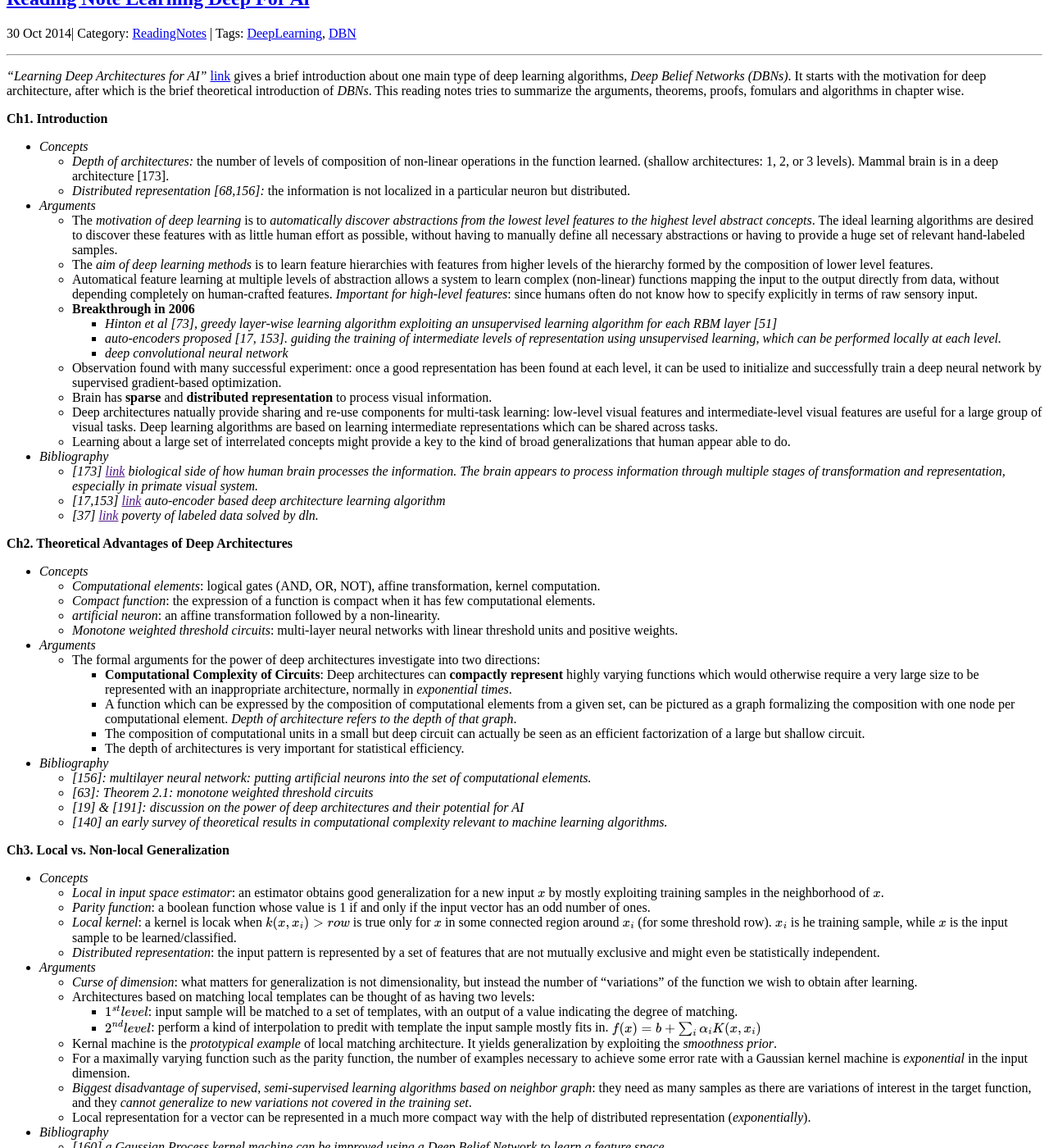
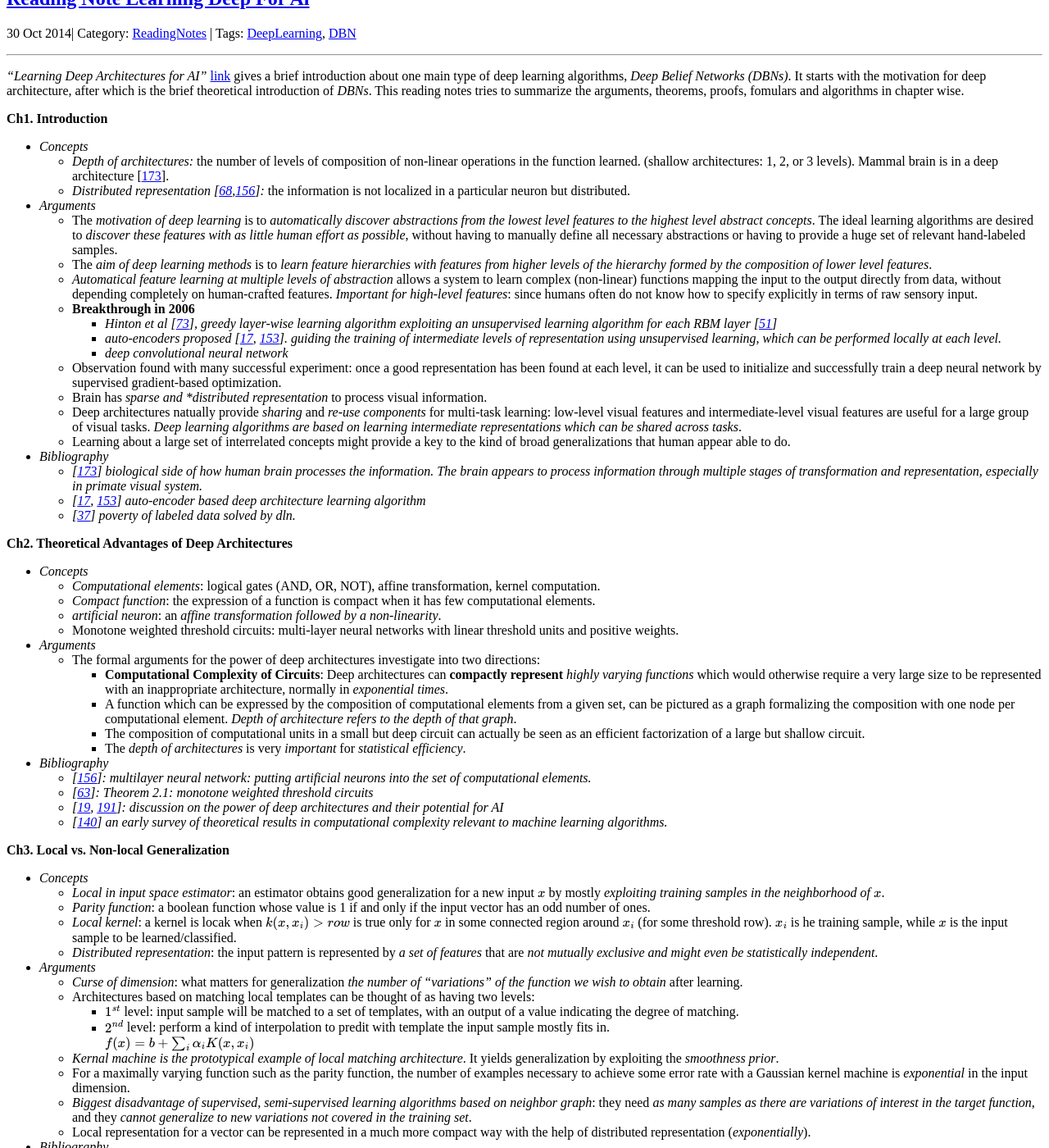
Before and after one commit to 0xAS/0xas.github.com, a Jekyll site: the page built from _posts/2014-10-30-Reading-Note-Learning-Deep-for-AI.md, in a window 1280 px wide and 1400 px high, scrolled down 265 px. Shown: the whole window at 82% size. Built offline with Jekyll 4.4.1, drawn with Linux system fonts in a browser that asks for light colours; formulas are drawn with MathJax 3; comment, search, counter and statistics services are not loaded; some of the changed text lies outside the part shown.

Commit message:
edit for the links and highlighted some texts

```diff
--- a/_posts/2014-10-30-Reading-Note-Learning-Deep-for-AI.md
+++ b/_posts/2014-10-30-Reading-Note-Learning-Deep-for-AI.md
@@ -10,91 +10,91 @@ tags : [DeepLearning, DBN]
 **Ch1. Introduction**
 
 - *Concepts*
-    + *Depth of architectures:* the number of levels of composition of non-linear operations in the function learned. (shallow architectures: 1, 2, or 3 levels). Mammal brain is in a deep architecture [173].
-    + *Distributed representation [68,156]:* the information is not localized in a particular neuron but distributed.
+    + *Depth of architectures:* the number of levels of composition of non-linear operations in the function learned. (shallow architectures: 1, 2, or 3 levels). Mammal brain is in a deep architecture [<a href="http://serre-lab.clps.brown.edu/wp-content/uploads/2012/08/Serre_etal_PBR07_wfig.pdf" target="_blank">173</a>].
+    + *Distributed representation [<a href="http://www.cogsci.ucsd.edu/~ajyu/Teaching/Cogs202_sp12/Readings/hinton86.pdf" target="_blank">68</a>,<a href="http://www.iro.umontreal.ca/~vincentp/ift3395/lectures/backprop_old.pdf" target="_blank">156</a>]:* the information is not localized in a particular neuron but distributed.
 - *Arguments*
-    + The *motivation of deep learning* is to *automatically discover abstractions from the lowest level features to the highest level abstract concepts*. The ideal learning algorithms are desired to discover these features with as little human effort as possible, without having to manually define all necessary abstractions or having to provide a huge set of relevant hand-labeled samples.
-    + The *aim of deep learning methods* is to learn feature hierarchies with features from higher levels of the hierarchy formed by the composition of lower level features.
-    + Automatical feature learning at multiple levels of abstraction allows a system to learn complex (non-linear) functions mapping the input to the output directly from data, without depending completely on human-crafted
+    + The *motivation of deep learning* is to *automatically discover abstractions from the lowest level features to the highest level abstract concepts*. The ideal learning algorithms are desired to *discover these features with as little human effort as possible*, without having to manually define all necessary abstractions or having to provide a huge set of relevant hand-labeled samples.
+    + The *aim of deep learning methods* is to *learn feature hierarchies with features from higher levels of the hierarchy formed by the composition of lower level features*.
+    + *Automatical feature learning at multiple levels of abstraction* allows a system to learn complex (non-linear) functions mapping the input to the output directly from data, without depending completely on human-crafted
 <!--more-->
     features. *Important for high-level features*: since humans often do not know how to specify explicitly in terms of raw sensory input.
     + **Breakthrough in 2006**
-        * <cite>Hinton et al [73], greedy layer-wise learning algorithm exploiting an unsupervised learning algorithm for each RBM layer [51]</cite>
-        * <cite>auto-encoders proposed [17, 153]. guiding the training of intermediate levels of representation using unsupervised learning, which can be performed locally at each level.</cite>
+        * <cite>Hinton et al [<a href="https://www.cs.toronto.edu/~hinton/absps/fastnc.pdf" target="_blank">73</a>], greedy layer-wise learning algorithm exploiting an unsupervised learning algorithm for each RBM layer [<a href="http://cseweb.ucsd.edu/~yfreund/papers/freund94unsupervised.pdf" target="_blank">51</a>]</cite>
+        * <cite>auto-encoders proposed [<a href="http://papers.nips.cc/paper/3048-greedy-layer-wise-training-of-deep-networks.pdf" target="_blank">17</a>, <a href="http://papers.nips.cc/paper/3112-efficient-learning-of-sparse-representations-with-an-energy-based-model.pdf" target="_blank">153</a>]. guiding the training of intermediate levels of representation using unsupervised learning, which can be performed locally at each level.</cite>
         * <cite>deep convolutional neural network</cite>
     + Observation found with many successful experiment: once a good representation has been found at each level, it can be used to initialize and successfully train a deep neural network by supervised gradient-based optimization.
-    + Brain has **sparse** and **distributed representation** to process visual information.
-    + Deep architectures natually provide sharing and re-use components for multi-task learning: low-level visual features and intermediate-level visual features are useful for a large group of visual tasks. Deep learning algorithms are based on learning intermediate representations which can be shared across tasks.
+    + Brain has *sparse and *distributed representation* to process visual information.
+    + Deep architectures natually provide *sharing* and *re-use components* for multi-task learning: low-level visual features and intermediate-level visual features are useful for a large group of visual tasks. *Deep learning algorithms are based on learning intermediate representations which can be shared across tasks*.
     + Learning about a large set of interrelated concepts might provide a key to the kind of broad generalizations that human appear able to do.
 - *Bibliography*
-    + <cite>[173] [link]() biological side of how human brain processes the information. The brain appears to process information through multiple stages of transformation and representation, especially in primate visual system.</cite>
-    + <cite>[17,153] [link]() auto-encoder based deep architecture learning algorithm</cite>
-    + <cite>[37] [link]() poverty of labeled data solved by dln.</cite>
+    + <cite>[<a href="http://serre-lab.clps.brown.edu/wp-content/uploads/2012/08/Serre_etal_PBR07_wfig.pdf" target="_blank">173</a>] biological side of how human brain processes the information. The brain appears to process information through multiple stages of transformation and representation, especially in primate visual system.</cite>
+    + <cite>[<a href="http://papers.nips.cc/paper/3048-greedy-layer-wise-training-of-deep-networks.pdf" target="_blank">17</a>, <a href="http://papers.nips.cc/paper/3112-efficient-learning-of-sparse-representations-with-an-energy-based-model.pdf" target="_blank">153</a>] auto-encoder based deep architecture learning algorithm</cite>
+    + <cite>[<a href="http://ronan.collobert.com/pub/matos/2008_nlp_icml.pdf" target="_blank">37</a>] poverty of labeled data solved by dln.</cite>
 
 **Ch2. Theoretical Advantages of Deep Architectures**
 
 - *Concepts*
     + *Computational elements*: logical gates (AND, OR, NOT), affine transformation, kernel computation.
     + *Compact function*: the expression of a function is compact when it has few computational elements.
-    + *artificial neuron*: an affine transformation followed by a non-linearity.
-    + *Monotone weighted threshold circuits*: multi-layer neural networks with linear threshold units and positive weights.
+    + *artificial neuron*: an *affine transformation followed by a non-linearity*.
+    + Monotone weighted threshold circuits: multi-layer neural networks with linear threshold units and positive weights.
 - *Arguments*
     + The formal arguments for the power of deep architectures investigate into two directions:
-        * **Computational Complexity of Circuits**: Deep architectures can **compactly represent** highly varying functions which would otherwise require a very large size to be represented with an inappropriate architecture, normally in *exponential times*.
+        * **Computational Complexity of Circuits**: Deep architectures can **compactly represent** *highly varying functions* which would otherwise require a very large size to be represented with an inappropriate architecture, normally in *exponential times*.
         * A function which can be expressed by the composition of computational elements from a given set, can be pictured as a graph formalizing the composition with one node per computational element. *Depth of architecture refers to the depth of that graph*.
         * The composition of computational units in a small but deep circuit can actually be seen as an efficient factorization of a large but shallow circuit.
-        * The depth of architectures is very important for statistical efficiency.
+        * The *depth of architectures* is very *important* for *statistical efficiency*.
 - *Bibliography*
-    + <cite>[156]: multilayer neural network: putting artificial neurons into the set of computational elements.</cite>
-    + <cite>[63]: Theorem 2.1: monotone weighted threshold circuits </cite>
-    + <cite>[19] & [191]: discussion on the power of deep architectures and their potential for AI</cite>
-    + <cite>[140] an early survey of theoretical results in computational complexity relevant to machine learning algorithms.</cite>
+    + <cite>[<a href="http://www.iro.umontreal.ca/~vincentp/ift3395/lectures/backprop_old.pdf" target="_blank">156</a>]: multilayer neural network: putting artificial neurons into the set of computational elements.</cite>
+    + <cite>[<a href="http://www.nada.kth.se/~johanh/montresholdcircuit.pdf" target="_blank">63</a>]: Theorem 2.1: monotone weighted threshold circuits </cite>
+    + <cite>[<a href="http://yann.lecun.com/exdb/publis/pdf/bengio-lecun-07.pdf" target="_blank">19</a>, <a href="https://people.cs.umass.edu/~lrn/papers/neco-stl.pdf" target="_blank">191</a>]: discussion on the power of deep architectures and their potential for AI</cite>
+    + <cite>[<a href="http://dl.acm.org/citation.cfm?id=640192" target="_blank">140</a>] an early survey of theoretical results in computational complexity relevant to machine learning algorithms.</cite>
 
 **Ch3. Local vs. Non-local Generalization**
 
 - *Concepts*
-    + *Local in input space estimator*: an estimator obtains good generalization for a new input $$x$$ by mostly exploiting training samples in the neighborhood of $$x$$.
+    + *Local in input space estimator*: an estimator obtains good generalization for a new input $$x$$ by mostly *exploiting training samples in the neighborhood of $$x$$*.
     + *Parity function*: a boolean function whose value is 1 if and only if the input vector has an odd number of ones.
     + *Local kernel*: a kernel is locak when $$k(x, x_i) > row$$ is true only for $$x$$ in some connected region around $$x_i$$ (for some threshold row). $$x_i$$ is he training sample, while $$x$$ is the input sample to be learned/classified.
-    + *Distributed representation*: the input pattern is represented by a set of features that are not mutually exclusive and might even be statistically independent.
+    + *Distributed representation*: the input pattern is represented by *a set of features* that are *not mutually exclusive and might even be statistically independent*.
 - *Arguments*
-    + *Curse of dimension*: what matters for generalization is not dimensionality, but instead the number of "variations" of the function we wish to obtain after learning.
+    + *Curse of dimension*: what matters for generalization *the number of "variations" of the function we wish to obtain* after learning.
     + Architectures based on matching local templates can be thought of as having two levels:
-        * $$1^{st} level$$: input sample will be matched to a set of templates, with an output of a value indicating the degree of matching.
-        * $$2^{nd} level$$: perform a kind of interpolation to predit with template the input sample mostly fits in.
-            $$ f(x) = b + \sum_i {\alpha_i K (x, x_i)}$$
-    + Kernal machine is the *prototypical example* of local matching architecture. It yields generalization by exploiting the *smoothness prior*.
+        * $$1^{st}$$ level: input sample will be matched to a set of templates, with an output of a value indicating the degree of matching.
+        * $$2^{nd}$$ level: perform a kind of interpolation to predit with template the input sample mostly fits in. \\
+        $$ f(x) = b + \sum_i {\alpha_i K (x, x_i)}$$
+    + *Kernal machine is the prototypical example of local matching architecture*. It yields generalization by exploiting the *smoothness prior*.
     + For a maximally varying function such as the parity function, the number of examples necessary to achieve some error rate with a Gaussian kernel machine is *exponential* in the input dimension.
-    + *Biggest disadvantage of supervised, semi-supervised learning algorithms based on neighbor graph*: they need as many samples as there are variations of interest in the target function, and they *cannot generalize to new variations not covered in the training set*.
+    + *Biggest disadvantage of supervised, semi-supervised learning algorithms based on neighbor graph*: they need *as many samples as there are variations of interest in the target function*, and they *cannot generalize to new variations not covered in the training set*.
     + Local representation for a vector can be represented in a much more compact way with the help of distributed representation (*exponentially*).
 - *Bibliography*
-    + <cite>[160] a Gaussian Process kernel machine can be improved using a Deep Belief Network to learn a feature space</cite>
-    + <cite>[41] computational complexity literature tells that the number of training examples necessary to achieve a given error rate is exponential in the input dimension.</cite>
+    + <cite>[<a href="https://www.cs.toronto.edu/~hinton/absps/dbngp.pdf" target="_blank">160</a>] a Gaussian Process kernel machine can be improved using a Deep Belief Network to learn a feature space</cite>
+    + <cite>[<a href="http://www.sciencedirect.com/science/article/pii/S0885064X99905198" target="_blank">41</a>] computational complexity literature tells that the number of training examples necessary to achieve a given error rate is exponential in the input dimension.</cite>
 
 **Ch4. Neural Networks for Deep Architectures**
 
 - *Concepts*
     + *Neural Network*: multilayer perceptron.
         * *equation of each layer*:
-        $$h^k = tanh(b^k + W^k h^{k-1})$$
-        This equation performs an additional nonlinear computation on top of the affine transformation. The hyperbolic tangent non-linearity can be replaced by sign function, softamx function, etc..
-        * *loss function*:
-        $$L(h^l, y) = -logP(Y = y|x) = -log h_{y}^{l}$$
+        $$h^k = tanh(b^k + W^k h^{k-1})$$ \\
+        This equation performs an *additional nonlinear computation on top of the affine transformation*. The hyperbolic tangent non-linearity can be replaced by sign function, softamx function, etc..
+        * *loss function*: \\
+        $$L(h^l, y) = -logP(Y = y\mid x) = -log h_{y}^{l}$$\\
         Loss function is typically *convex* in $$b^l + W^l h^{l-1}$$.
-        * *training rule*: The target is to reduce the loss of the prediction. By that, it means to minimize the log-likelihood of the conditional probability of $$y$$ given $$x$$.
-    + Sigmoid belief network: units in each layer are independent given the values of the units in the layer above.
+        * *training rule*: The target is to *reduce the loss of the prediction*. By that, it means to *minimize the log-likelihood of the conditional probability of $$y$$ given $$x (P(y\mid x))$$*.
+    + Sigmoid belief network: *units in each layer are independent given the values of the units in the layer above*.
     + Deep belief network: similar to sigmoid networks, but top two layers are RBM.
     + LeCun's Convolutional neural networks: convolutional layers, subsampling layers, error gradient. Each neuron is associated with a fixed two dimenional position that corresponds to a location in the input image, along with a receptive field.
-    + Auto-encoder: encode the input $$x$$ into some representation $$c(x)$$ so that the input can be reconstructed from that representation.
-    + Training distribution: the emperical distribution of the training set, or the generating distribution for our training samples.
-    + Model distribution: the probability distribution of the trained model.
+    + Auto-encoder: encode the input $$x$$ into some representation $$c(x)$$ so that *the input can be reconstructed from that representation*.
+    + Training distribution: the *emperical distribution of the training set*, or the generating distribution for our training samples.
+    + Model distribution: the *probability distribution of the trained model*.
 - *Arguments*
-    + *Difficulties* in training deep architectures:
-        * random initialization of network parameters often leads to "*apparent local minima or plateaus*"
+    + *Difficulties in training deep architectures*:
+        * *random initialization of network parameters* often leads to "*apparent local minima or plateaus*"
         * the deeper the network goes, the worse the generalization we get.
-    + Greedy layer-wise unsupervised training (RBM, auto-encoder) helps to initialize the network's parameters, which improves the generalization performance.
-    + Possible explanation for the improvements brought by unsupervised pre-training.
-        * These unsupervised training algorithms have layer-local unsupervised criteria. That helps guide the parameters of that layer towards better regions in parameter space.
+    + *Greedy layer-wise unsupervised training* (RBM, auto-encoder) helps to *initialize the network's parameters*, which *improves the generalization performance*.
+    + Possible explanation for the *improvements brought by unsupervised pre-training*.
+        * These unsupervised training algorithms have layer-local unsupervised criteria. That helps *guide the parameters of that layer towards better regions in parameter space*.
         * Unsupervised pre-training can be seen as *a form of regularizer* (and prior): unsupervised pre-training amounts to a constraint on the region in parameter space where a solution is allowed.
         * The effect of unsupervised learning is most marked for the lower layers of a deep architecture, which means it is more in the "optimization" direction.
         * Unsupervised pre-training helps generalization by allowing for a better tuning of lower layers a deep architecture. WIth unsupervised pre-training, the lower layers are constrained to capture regularities of the input distribution.
```
